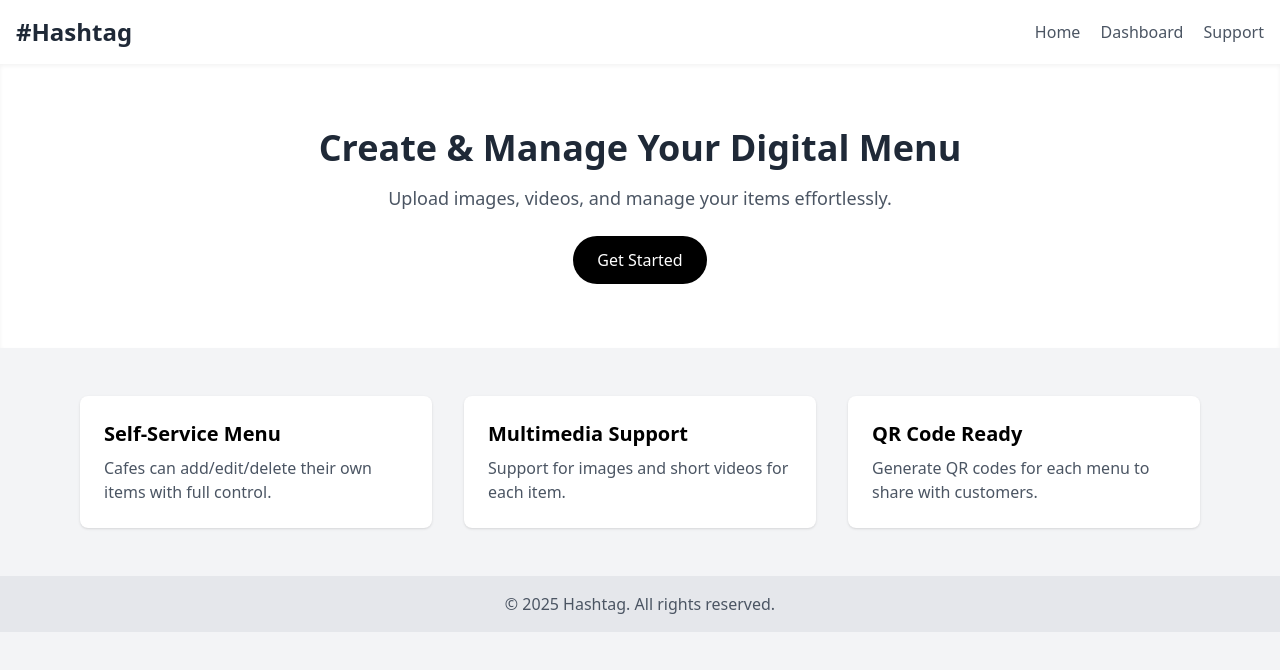
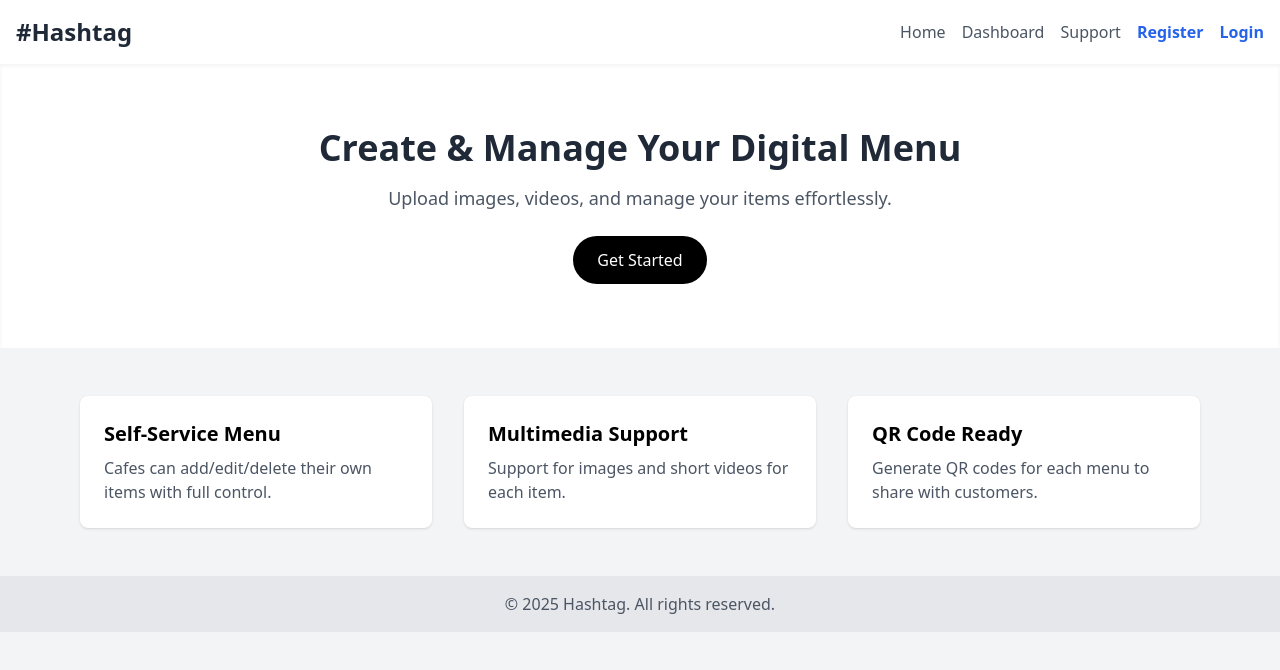
Before and after one commit to Jyotishka27/Hashtag, a plain HTML site: page index.html in a window 1280 px wide. Drawn offline with nearby package versions, Linux system fonts and the light colour scheme.

Commit message:
Update index.html

```diff
--- a/index.html
+++ b/index.html
@@ -7,15 +7,16 @@
     <script src="https://cdn.tailwindcss.com"></script>
   </head>
   <body class="bg-gray-100 min-h-screen">
-
     <!-- Navbar -->
     <header class="bg-white shadow">
       <div class="max-w-7xl mx-auto px-4 py-4 flex justify-between items-center">
         <h1 class="text-2xl font-bold text-gray-800">#Hashtag</h1>
-        <nav class="space-x-4">
+        <nav class="space-x-4 flex items-center">
           <a href="index.html" class="text-gray-600 hover:text-black">Home</a>
           <a href="dashboard.html" class="text-gray-600 hover:text-black">Dashboard</a>
-          <a href="support.html" class="text-gray-600 hover:text-black">Support</a>
+          <a href="#" class="text-gray-600 hover:text-black">Support</a>
+          <a href="register.html" class="text-blue-600 font-semibold hover:underline">Register</a>
+          <a href="login.html" class="text-blue-600 font-semibold hover:underline">Login</a>
         </nav>
       </div>
     </header>
@@ -24,7 +25,11 @@
     <section class="text-center py-16 bg-white shadow-inner">
       <h2 class="text-4xl font-bold text-gray-800 mb-4">Create & Manage Your Digital Menu</h2>
       <p class="text-lg text-gray-600 mb-6">Upload images, videos, and manage your items effortlessly.</p>
-      <button class="px-6 py-3 bg-black text-white rounded-full hover:bg-gray-800">Get Started</button>
+      <a href="register.html">
+        <button class="px-6 py-3 bg-black text-white rounded-full hover:bg-gray-800">
+          Get Started
+        </button>
+      </a>
     </section>
 
     <!-- Features -->
@@ -47,6 +52,5 @@
     <footer class="bg-gray-200 text-center py-4">
       <p class="text-gray-600">© 2025 Hashtag. All rights reserved.</p>
     </footer>
-
   </body>
 </html>
```
